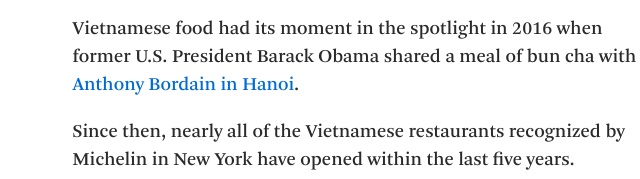
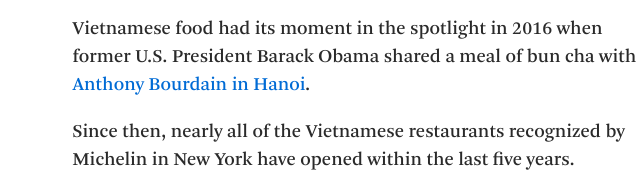
Before and after one commit to onlyandrewn/vietnamese-cuisine, a plain HTML site: page index.html in a window 1280 px wide. Shown: the part 1441-1620 px from the top of the page, 280-920 px from the left. Drawn offline with nearby package versions, Linux system fonts and the light colour scheme; a web font is replaced by a local one.

Commit message:
Update index.html

```diff
--- a/index.html
+++ b/index.html
@@ -44,7 +44,7 @@
 
                 <p class="article__text">Last month, Vietnam's national tourism agency made its culinary aspirations clear on a call with the French embassy in Vietnam that they want the <a href="https://www.seriouseats.com/a-basic-introduction-to-vietnamese-food">country's food</a> recognized by the Michelin Guide.</p>
 
-                <p class="article__text">Vietnamese food had its moment in the spotlight in 2016 when former U.S. President Barack Obama shared a meal of bun cha with <a href="https://www.cnn.com/videos/travel/2016/09/14/anthony-bourdain-parts-unknown-hanoi-1.cnn">Anthony Bordain in Hanoi</a>.
+                <p class="article__text">Vietnamese food had its moment in the spotlight in 2016 when former U.S. President Barack Obama shared a meal of bun cha with <a href="https://www.cnn.com/videos/travel/2016/09/14/anthony-bourdain-parts-unknown-hanoi-1.cnn">Anthony Bourdain in Hanoi</a>.
 
                 <p class="article__text">Since then, nearly all of the Vietnamese restaurants recognized by Michelin in New York have opened within the last five years.</p>
 
```
